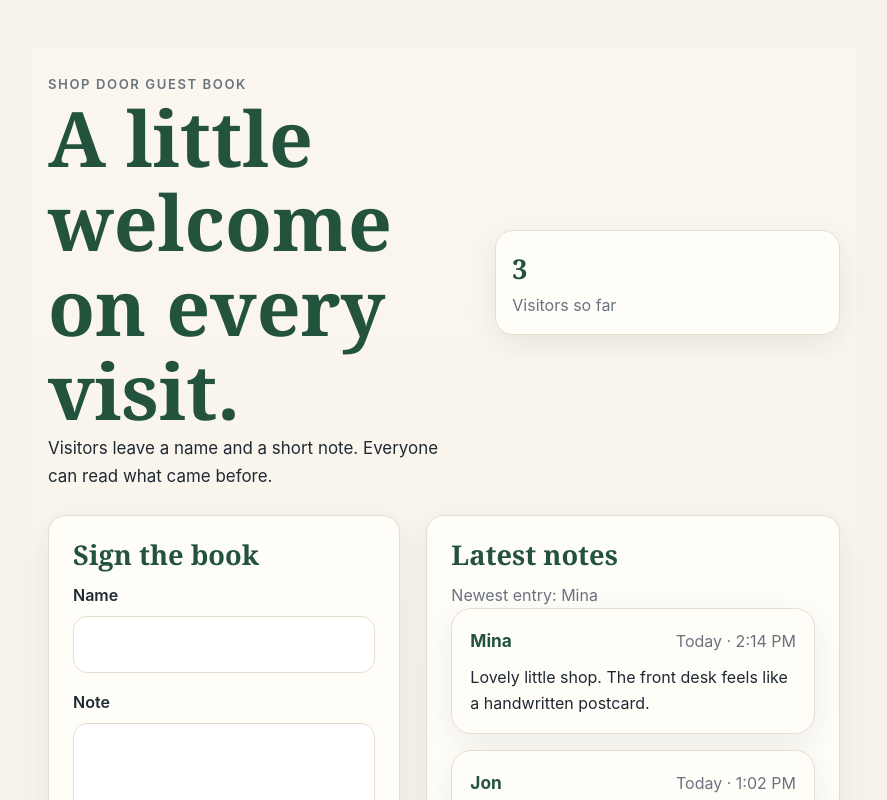
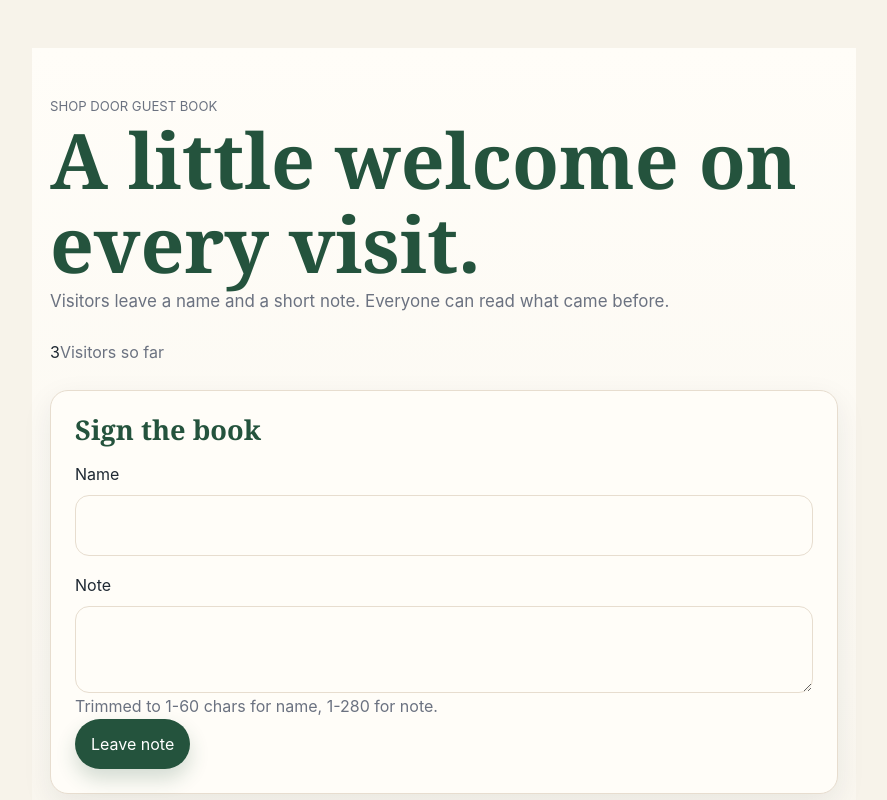
Before and after one commit to ThanhNV121097/project-dd194c58, a Next.js app in the folder code/frontend/: page / in a window 1280 px wide. Shown: the top 800 px of the page, without its empty margins (196-1083 px from the left). Built offline with nearby package versions, Linux system fonts and the light colour scheme.

Commit message:
fix(ui): remove hardcoded values from guest book page styles

```diff
--- a/code/frontend/components/GuestBookPage.module.css
+++ b/code/frontend/components/GuestBookPage.module.css
@@ -1,98 +1,146 @@
 .page {
   min-height: 100vh;
-  background: linear-gradient(180deg, #fbf7ef 0%, var(--color-bg) 100%);
+  background: linear-gradient(180deg, var(--color-surface) 0%, var(--color-bg) 100%);
   color: var(--color-text);
   font-family: var(--font-body);
 }
 
 .shell {
-  max-width: 1100px;
+  max-width: 100%;
   margin: 0 auto;
-  padding: var(--space-7) var(--space-4) var(--space-16);
+  padding: var(--space-12) var(--space-5) var(--space-16);
 }
 
 .header,
-.grid {
-  display: grid;
-  gap: var(--space-7);
+.grid,
+.hero,
+.feed {
+  display: flex;
+  flex-direction: column;
+  gap: var(--space-6);
 }
 
 .header {
-  align-items: center;
-  grid-template-columns: 1.1fr .9fr;
   padding-bottom: var(--space-6);
 }
 
-.eyebrow,
-.subtle,
-.help,
-.countLabel,
-.card time {
-  color: var(--color-text-muted);
+.brand {
+  display: inline-flex;
+  align-items: center;
+  gap: var(--space-3);
+  color: var(--color-primary);
+  text-decoration: none;
+}
+
+.brandMark {
+  width: var(--space-11);
+  height: var(--space-11);
+  display: grid;
+  place-items: center;
+  border-radius: var(--radius-sm);
+  background: var(--color-primary);
+  color: var(--color-primary-text);
+  box-shadow: var(--shadow-md);
 }
 
 .eyebrow {
+  display: block;
   font-size: var(--text-xs);
-  font-weight: var(--font-weight-medium);
-  letter-spacing: 0.12em;
+  color: var(--color-text-muted);
   text-transform: uppercase;
+  letter-spacing: var(--tracking-normal);
 }
 
+.brandName,
+.sectionTitle,
 .title,
-.sectionTitle {
+.name {
   font-family: var(--font-heading);
-  line-height: 1.1;
-  margin: 0;
+}
+
+.brandName,
+.sectionTitle,
+.title {
+  color: var(--color-primary);
+  line-height: var(--leading-heading);
+}
+
+.brandName {
+  display: block;
+  font-size: var(--text-base);
 }
 
 .title {
-  color: var(--color-primary);
   font-size: var(--text-3xl);
-  max-width: 10ch;
 }
 
 .sectionTitle {
-  color: var(--color-primary);
   font-size: var(--text-2xl);
   margin-bottom: var(--space-3);
 }
 
-.lead {
-  font-size: var(--text-lg);
-  line-height: 1.7;
-  max-width: 58ch;
+.lead,
+.subtle,
+.help,
+.countLabel,
+.card time,
+.note {
+  color: var(--color-text-muted);
 }
 
-.countCard,
+.lead {
+  max-width: 100%;
+  font-size: var(--text-lg);
+  line-height: var(--leading-lg);
+}
+
+.stats {
+  display: flex;
+  flex-wrap: wrap;
+  gap: var(--space-4);
+  margin-top: var(--space-6);
+}
+
+.stat,
 .form,
 .listWrap,
 .card,
-.banner {
+.notice,
+.paper,
+.previewNote {
   background: var(--color-surface);
   border: var(--border-width) solid var(--color-border);
   box-shadow: var(--shadow-md);
 }
 
-.countCard {
-  border-radius: var(--radius-md);
-  padding: var(--space-4);
+.stat {
+  border-radius: var(--radius-full);
+  padding: var(--space-3) var(--space-4);
 }
 
-.countValue {
+.stat strong {
   display: block;
   color: var(--color-primary);
-  font-size: var(--text-2xl);
-  font-weight: var(--font-weight-heading);
-  font-family: var(--font-heading);
+  font-size: var(--text-xl);
 }
 
-.grid {
-  grid-template-columns: minmax(0, .92fr) minmax(0, 1.08fr);
-  align-items: start;
+.paper {
+  min-height: var(--space-16);
+  border-radius: var(--radius-xl);
+  padding: var(--space-6);
+  background: linear-gradient(180deg, var(--color-surface) 0%, var(--color-bg) 100%);
+}
+
+.previewNote {
+  display: inline-block;
+  padding: var(--space-4);
+  border-radius: var(--radius-md);
+  color: #6A5220;
 }
 
 .form,
-.listWrap {
+.listWrap,
+.card {
   border-radius: var(--radius-md);
   padding: var(--space-6);
 }
@@ -100,11 +148,12 @@
 .field {
   display: grid;
   gap: var(--space-2);
-  margin-bottom: var(--space-4);
+  margin-top: var(--space-4);
 }
 
-.field span {
-  font-weight: var(--font-weight-medium);
+.field span,
+.name {
+  color: var(--color-text);
 }
 
 .field input,
@@ -115,93 +164,92 @@
 
 .field input,
 .field textarea {
+  width: 100%;
+  padding: var(--space-4);
   border: var(--border-width) solid var(--color-border);
   border-radius: var(--radius-sm);
+  background: var(--color-surface);
   color: var(--color-text);
-  padding: 14px 15px;
-  width: 100%;
 }
 
 .field textarea {
-  min-height: 124px;
+  min-height: var(--space-16);
   resize: vertical;
 }
 
-.field input:focus-visible,
-.field textarea:focus-visible,
-.button:focus-visible {
-  outline: 3px solid var(--color-focus);
-  outline-offset: 2px;
+.actions {
+  display: flex;
+  flex-wrap: wrap;
+  gap: var(--space-3);
+  align-items: center;
+  margin-top: var(--space-4);
 }
 
 .button {
-  background: var(--color-primary);
   border: 0;
   border-radius: var(--radius-full);
+  padding: var(--space-3) var(--space-4);
+  background: var(--color-primary);
   color: var(--color-primary-text);
   box-shadow: var(--shadow-sm);
-  padding: 13px 18px;
 }
 
-.button:disabled {
-  opacity: .72;
-}
-
-.help {
-  margin: 0 0 var(--space-4);
+.badge {
   font-size: var(--text-sm);
 }
 
-.banner {
-  border-radius: var(--radius-lg);
-  color: #6a5220;
+.notice {
   margin-top: var(--space-4);
-  padding: var(--space-4) var(--space-4);
+  padding: var(--space-4);
+  border-radius: var(--radius-sm);
+  color: #6A5220;
 }
 
-.list {
-  display: grid;
+.feed {
+  gap: var(--space-3);
+}
+
+.entry {
+  border-radius: var(--radius-lg);
+  padding: var(--space-4);
+  animation: fade-in var(--duration-base) var(--easing);
+}
+
+.entryTop {
+  display: flex;
+  justify-content: space-between;
   gap: var(--space-4);
 }
 
-.card {
-  border-radius: var(--radius-lg);
-  padding: 18px 18px 16px;
-  animation: fadeIn var(--duration-base) var(--easing) both;
+.name {
+  font-size: var(--text-xl);
 }
 
-.cardTop {
-  align-items: baseline;
-  display: flex;
-  gap: var(--space-4);
-  justify-content: space-between;
-  margin-bottom: var(--space-2);
+.date {
+  font-size: var(--text-sm);
 }
 
-.card strong {
-  color: var(--color-primary);
-  font-size: var(--text-xl);
-  font-weight: var(--font-weight-heading);
+.note {
+  margin-top: var(--space-2);
+  line-height: var(--leading-base);
 }
 
-.card p {
-  font-size: var(--text-base);
-  line-height: 1.65;
-  margin: 0;
+@keyframes fade-in {
+  from { opacity: 0; }
+  to { opacity: 1; }
 }
 
-@keyframes fadeIn {
-  from { opacity: 0; transform: translateY(8px); }
-  to { opacity: 1; transform: translateY(0); }
-}
-
-@media (max-width: 860px) {
-  .header,
-  .grid {
-    grid-template-columns: 1fr;
+@media (min-width: 860px) {
+  .layout {
+    display: grid;
+    grid-template-columns: minmax(0, .92fr) minmax(0, 1.08fr);
+    align-items: start;
+    gap: var(--space-6);
   }
 
-  .title {
-    max-width: none;
+  .hero {
+    display: grid;
+    grid-template-columns: 1.1fr .9fr;
+    align-items: center;
   }
 }
```
